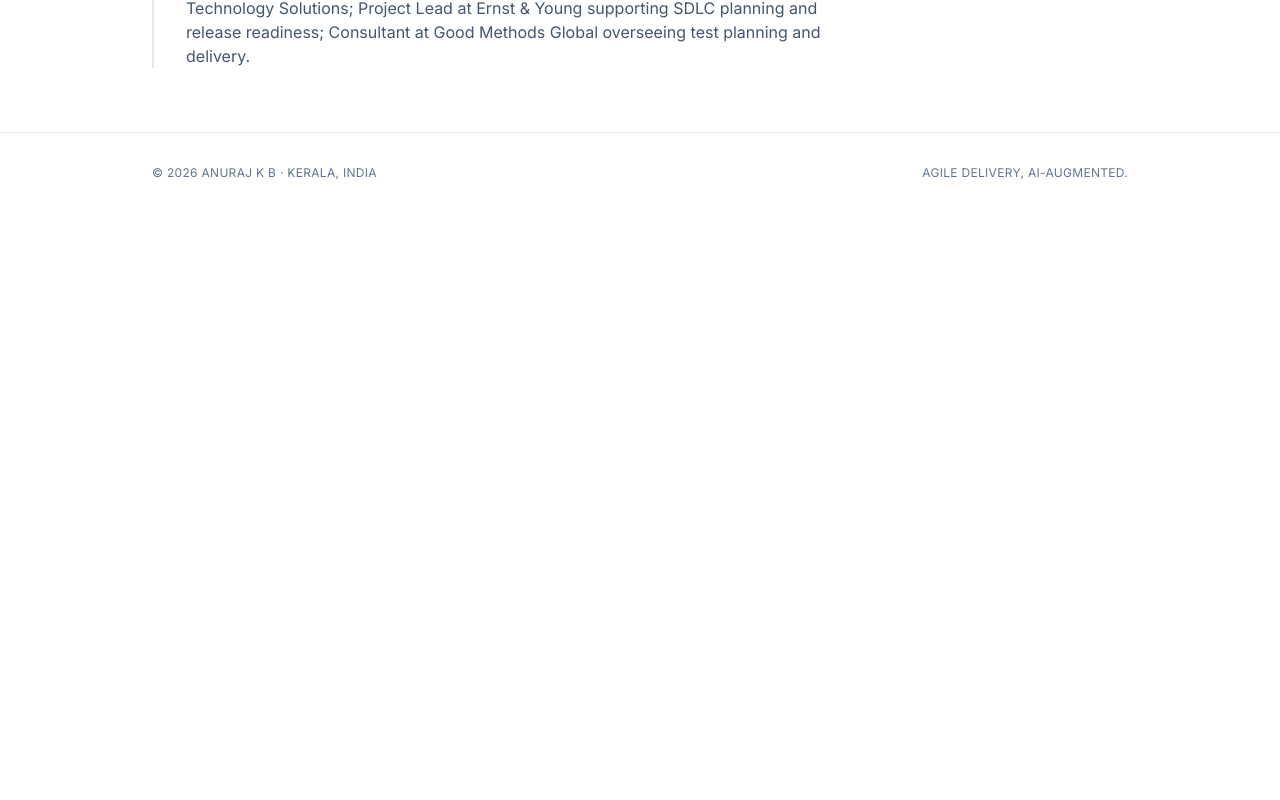
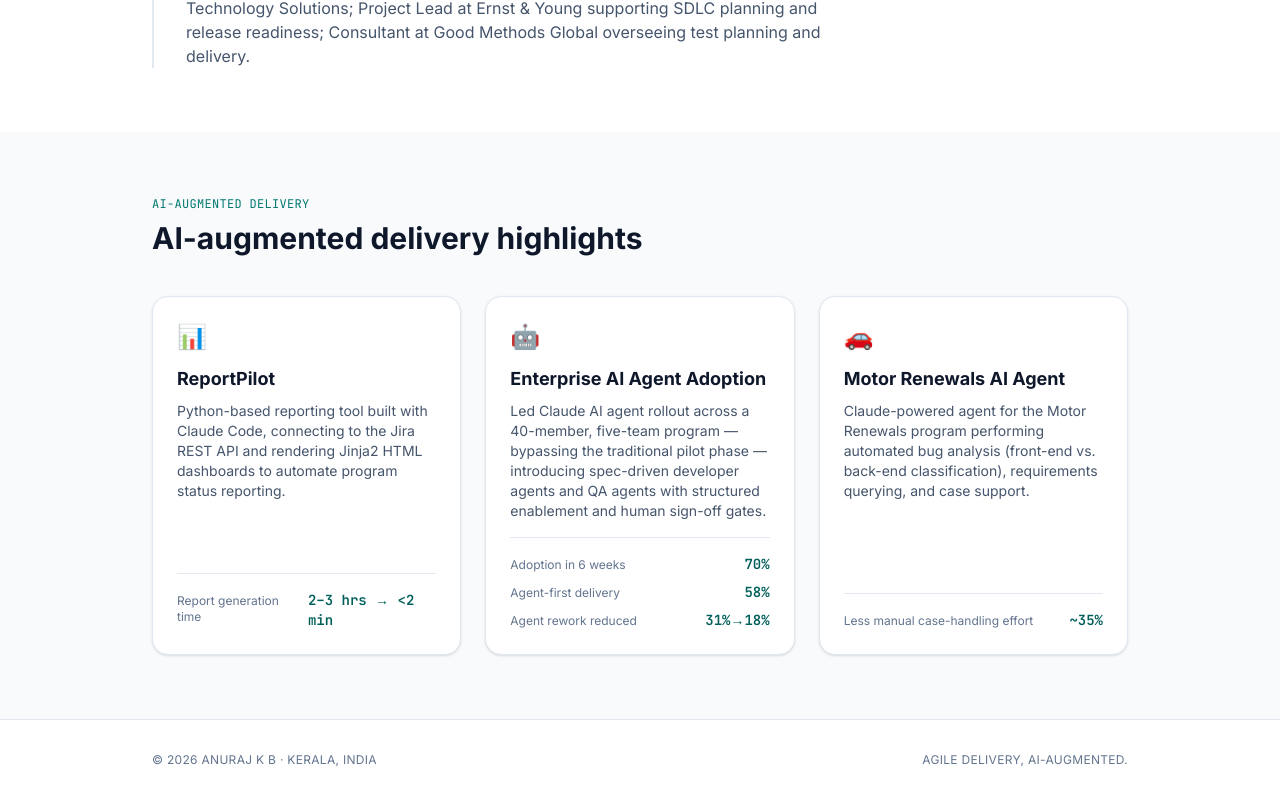
Before and after one commit to anurajkbabu-a11y/sm-portfolio, a Next.js app: page / in a window 1280 px wide. Shown: the part 2915-3715 px from the top of the page. Before the commit the page ends 3128 px from the top, so only its background shows below. Built offline with nearby package versions, Linux system fonts and the light colour scheme.

Commit message:
feat: add AI-Augmented Delivery Highlights section

```diff
--- a/app/page.tsx
+++ b/app/page.tsx
@@ -2,6 +2,7 @@
 import Hero from "@/components/Hero";
 import About from "@/components/About";
 import Experience from "@/components/Experience";
+import AIHighlights from "@/components/AIHighlights";
 import Footer from "@/components/Footer";
 
 export default function Home() {
@@ -17,6 +18,7 @@
         <Hero />
         <About />
         <Experience />
+        <AIHighlights />
       </main>
 
       <Footer />
--- /dev/null
+++ b/components/AIHighlights.tsx
@@ -0,0 +1,36 @@
+import { aiHighlights } from "@/content/site";
+
+export default function AIHighlights() {
+  return (
+    <section id="ai-highlights" className="bg-slate-50 py-16">
+      <div className="mx-auto max-w-5xl px-6">
+        <p className="font-mono text-xs uppercase tracking-wide text-teal-700">
+          AI-Augmented Delivery
+        </p>
+        <h2 className="mt-2 text-2xl font-bold text-slate-900 sm:text-3xl">
+          AI-augmented delivery highlights
+        </h2>
+        <div className="mt-10 grid gap-6 sm:grid-cols-2 lg:grid-cols-3">
+          {aiHighlights.map((item) => (
+            <div
+              key={item.title}
+              className="flex flex-col rounded-2xl border border-slate-200 bg-white p-6 shadow-sm"
+            >
+              <span className="text-2xl">{item.icon}</span>
+              <h3 className="mt-3 text-lg font-bold text-slate-900">{item.title}</h3>
+              <p className="mt-2 flex-1 text-sm text-slate-600">{item.description}</p>
+              <dl className="mt-4 space-y-2 border-t border-slate-200 pt-4">
+                {item.metrics.map((metric) => (
+                  <div key={metric.label} className="flex items-baseline justify-between gap-3">
+                    <dt className="text-xs text-slate-500">{metric.label}</dt>
+                    <dd className="font-mono text-sm font-bold text-teal-800">{metric.value}</dd>
+                  </div>
+                ))}
+              </dl>
+            </div>
+          ))}
+        </div>
+      </div>
+    </section>
+  );
+}
```
